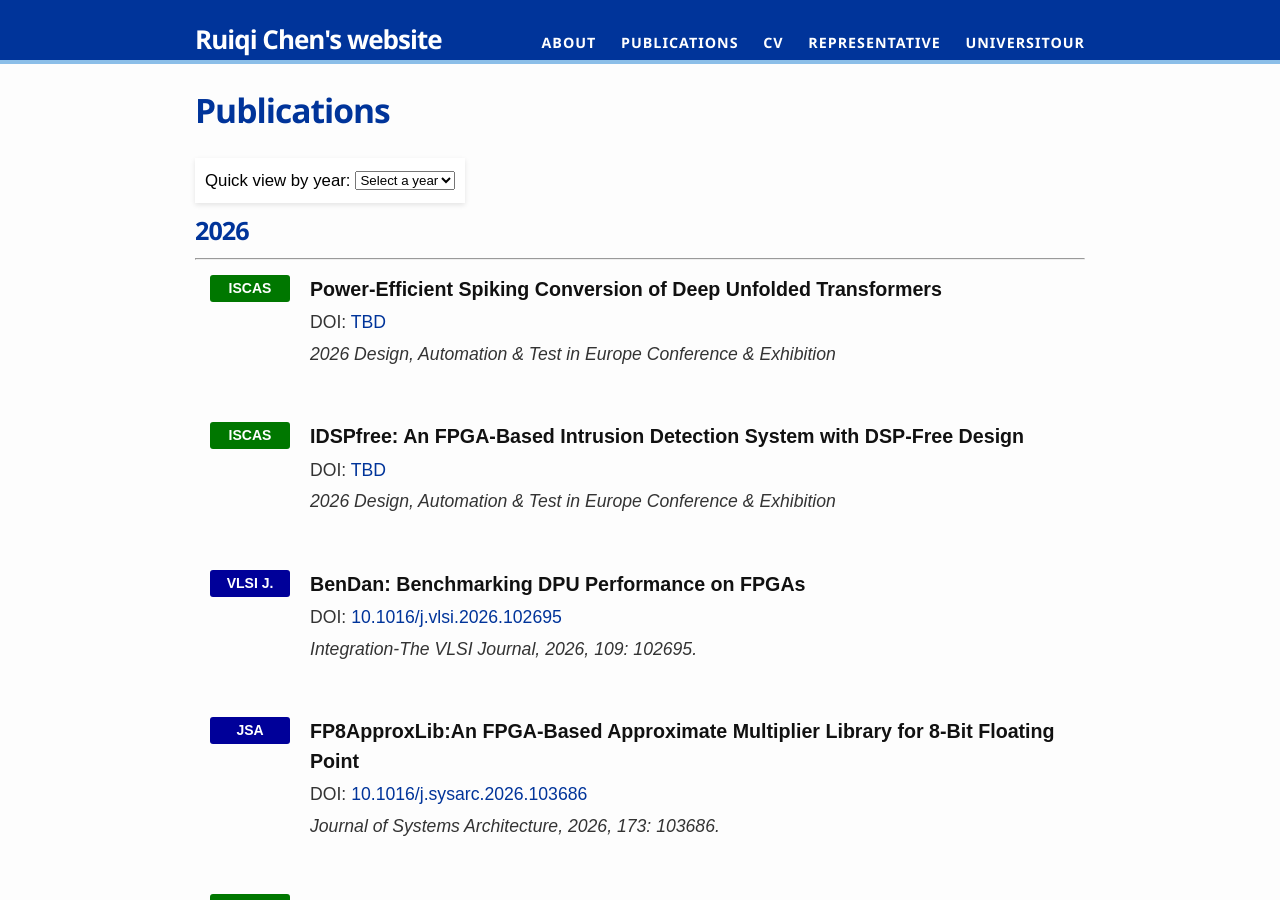
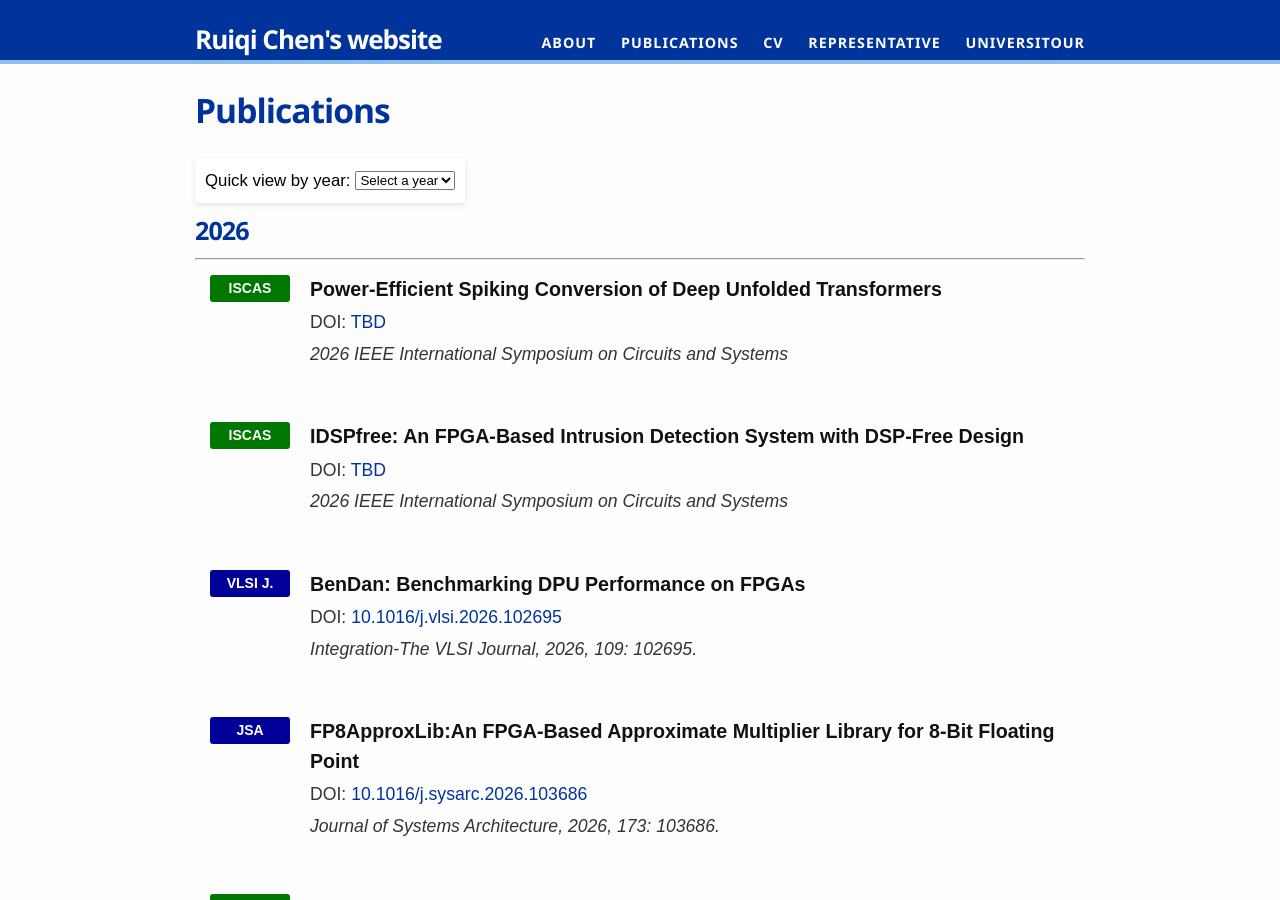
Before and after one commit to ruiqichen7/ruiqichen7.github.io, a Jekyll site: the page built from publications.md, in a window 1280 px wide and 900 px high. Built offline with Jekyll 4.4.1, drawn with Linux system fonts in a browser that asks for light colours.

Commit message:
update pub

```diff
--- a/index.html
+++ b/index.html
@@ -168,7 +168,7 @@ layout: default
 
     <li class="paper-item">
       <a class="paper-title" href="https://ruiqichen7.github.io/representative/papers/FP8_JSA.pdf" target="_blank">
-        FPGA-Based Approximate Multiplier for FP8
+        FP8ApproxLib: An FPGA-Based Approximate Multiplier Library for 8-Bit Floating Point
       </a>
       <span class="paper-meta">JSA, 2026</span>
     </li>
--- a/publications.md
+++ b/publications.md
@@ -41,7 +41,7 @@ permalink: /publications/
     <div style="flex: 1; padding-left: 20px;">
         <h3 style="margin: 0;font-style: normal;font-weight: 600;">Power-Efficient Spiking Conversion of Deep Unfolded Transformers</h3>
         <p style="margin: 5px 0;">DOI: <a href="https://2026.ieee-iscas.org/" >TBD</a></p>
-        <p style="margin: 5px 0;"><i>2026 Design, Automation & Test in Europe Conference & Exhibition</i></p>
+        <p style="margin: 5px 0;"><i>2026 IEEE International Symposium on Circuits and Systems</i></p>
     </div>
 </div>
 
@@ -64,7 +64,7 @@ permalink: /publications/
     <div style="flex: 1; padding-left: 20px;">
         <h3 style="margin: 0;font-style: normal;font-weight: 600;">IDSPfree: An FPGA-Based Intrusion Detection System with DSP-Free Design</h3>
         <p style="margin: 5px 0;">DOI: <a href="https://2026.ieee-iscas.org/" >TBD</a></p>
-        <p style="margin: 5px 0;"><i>2026 Design, Automation & Test in Europe Conference & Exhibition</i></p>
+        <p style="margin: 5px 0;"><i>2026 IEEE International Symposium on Circuits and Systems</i></p>
     </div>
 </div>
 
```
